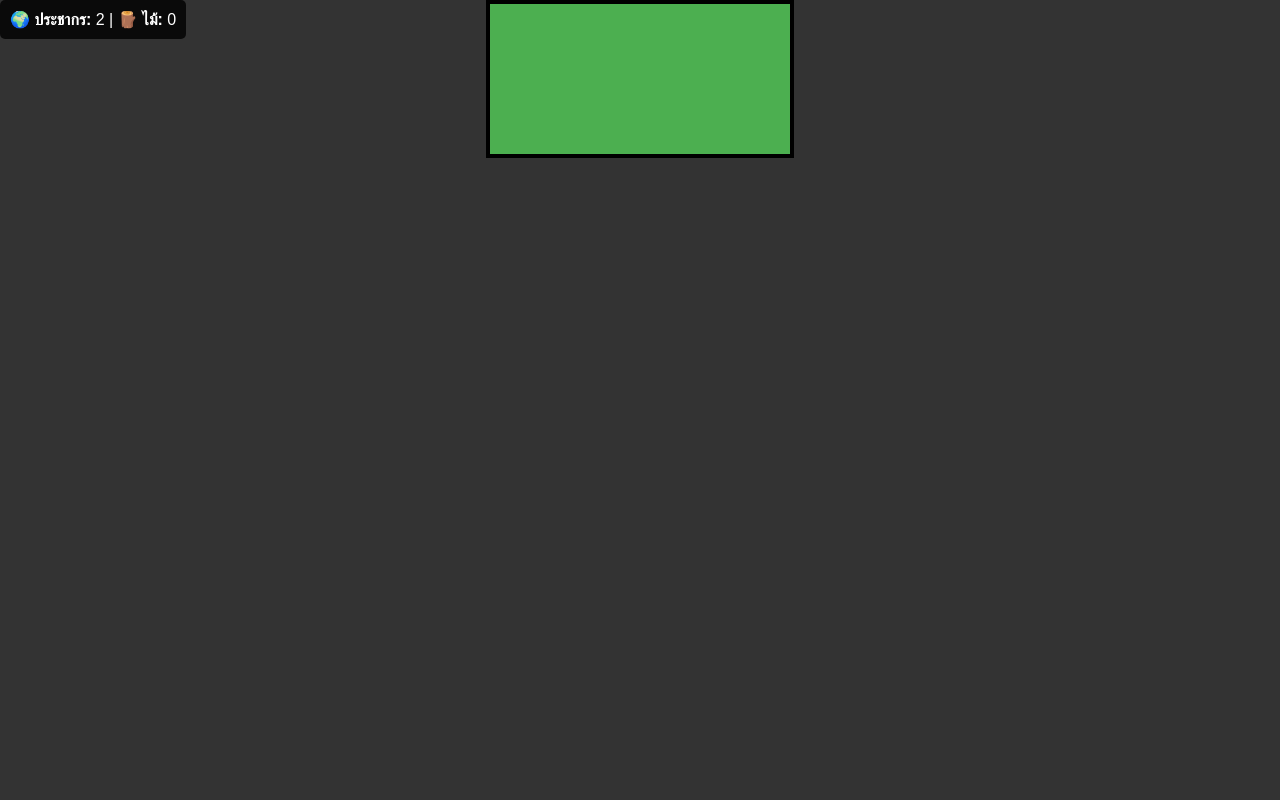
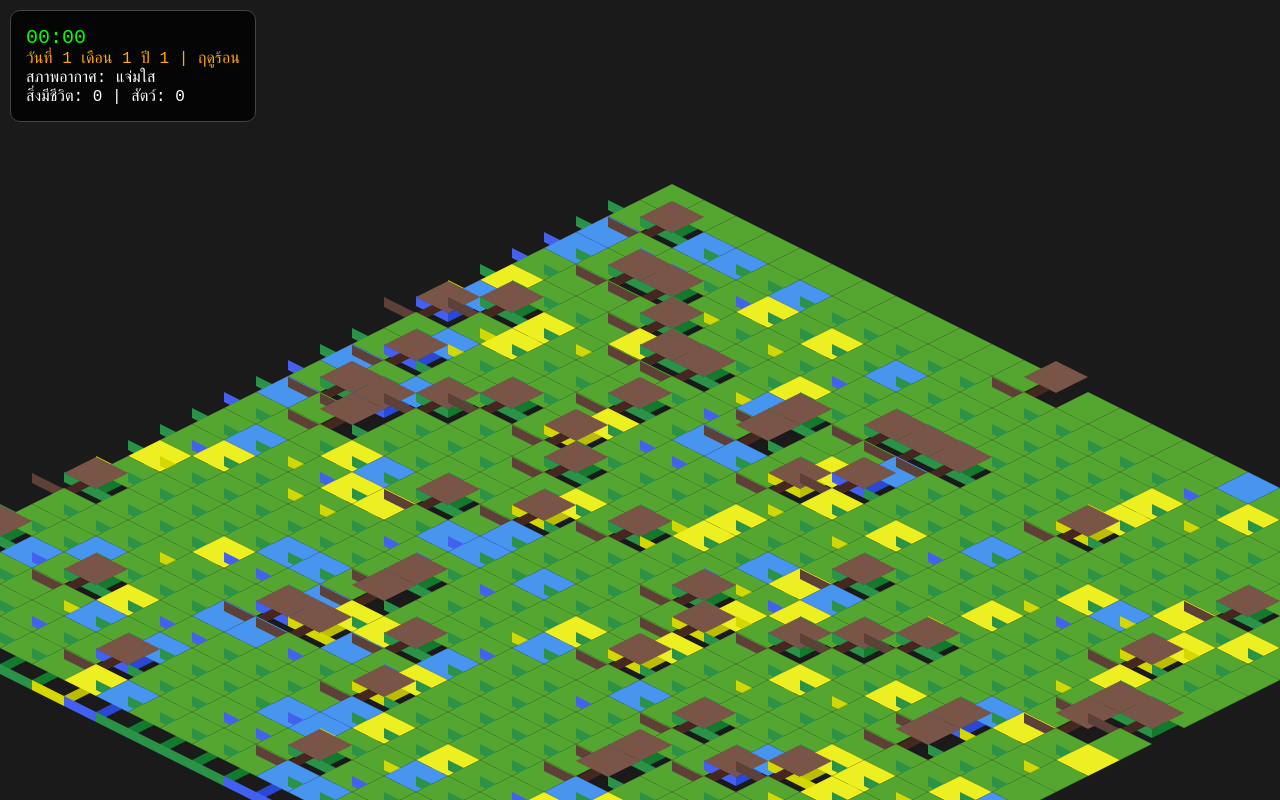
Before and after one commit to panupong-game-studio-official/Simulation-Gemini, a plain HTML site: page index.html in a window 1280 px wide. Drawn offline with Linux system fonts and the light colour scheme; animation ran at ten frames a second.

Commit message:
Update index.html

```diff
--- a/index.html
+++ b/index.html
@@ -2,18 +2,23 @@
 <html lang="th">
 <head>
     <meta charset="UTF-8">
-    <title>Genesis: Minecraft AI Edition</title>
+    <title>Genesis: Ultimate Life Simulator</title>
     <style>
-        body { background: #333; color: white; margin: 0; text-align: center; font-family: sans-serif; }
-        canvas { border: 4px solid #000; background: #4caf50; image-rendering: pixelated; } /* ทำให้ภาพดูเป็นพิกเซลชัดๆ */
-        .status { position: absolute; top: 10; left: 10; background: rgba(0,0,0,0.8); padding: 10px; border-radius: 5px; }
+        body { margin: 0; background: #000; overflow: hidden; color: #fff; font-family: 'Courier New', monospace; }
+        canvas { display: block; image-rendering: pixelated; }
+        #ui { position: fixed; top: 10px; left: 10px; background: rgba(0,0,0,0.8); padding: 15px; border-radius: 10px; border: 1px solid #444; pointer-events: none; }
+        .time-display { font-size: 20px; color: #00ff00; }
+        .season-info { color: #ffaa00; }
     </style>
 </head>
 <body>
-    <div class="status">
-        <b>🌍 ประชากร:</b> <span id="pop">2</span> | <b>🪵 ไม้:</b> <span id="wood">0</span>
+    <div id="ui">
+        <div class="time-display" id="clock">00:00</div>
+        <div class="season-info" id="calendar">วันที่ 1 เดือน 1 ปี 1 | ฤดูร้อน</div>
+        <div id="weather">สภาพอากาศ: แจ่มใส</div>
+        <div id="stats">สิ่งมีชีวิต: 0 | สัตว์: 0</div>
     </div>
-    <canvas id="gameCanvas"></canvas>
-    <script type="module" src="main.js"></script>
+    <canvas id="worldCanvas"></canvas>
+    <script type="module" src="world.js"></script>
 </body>
 </html>
```
